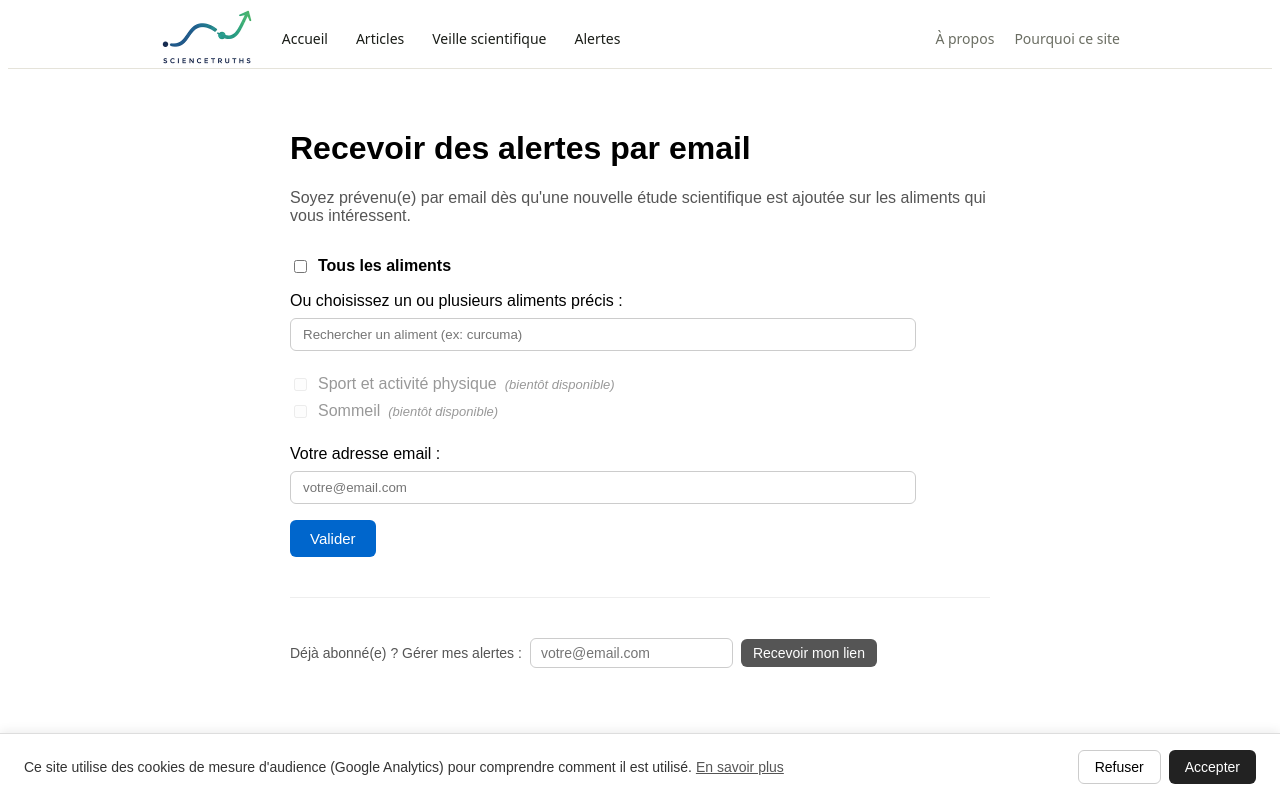
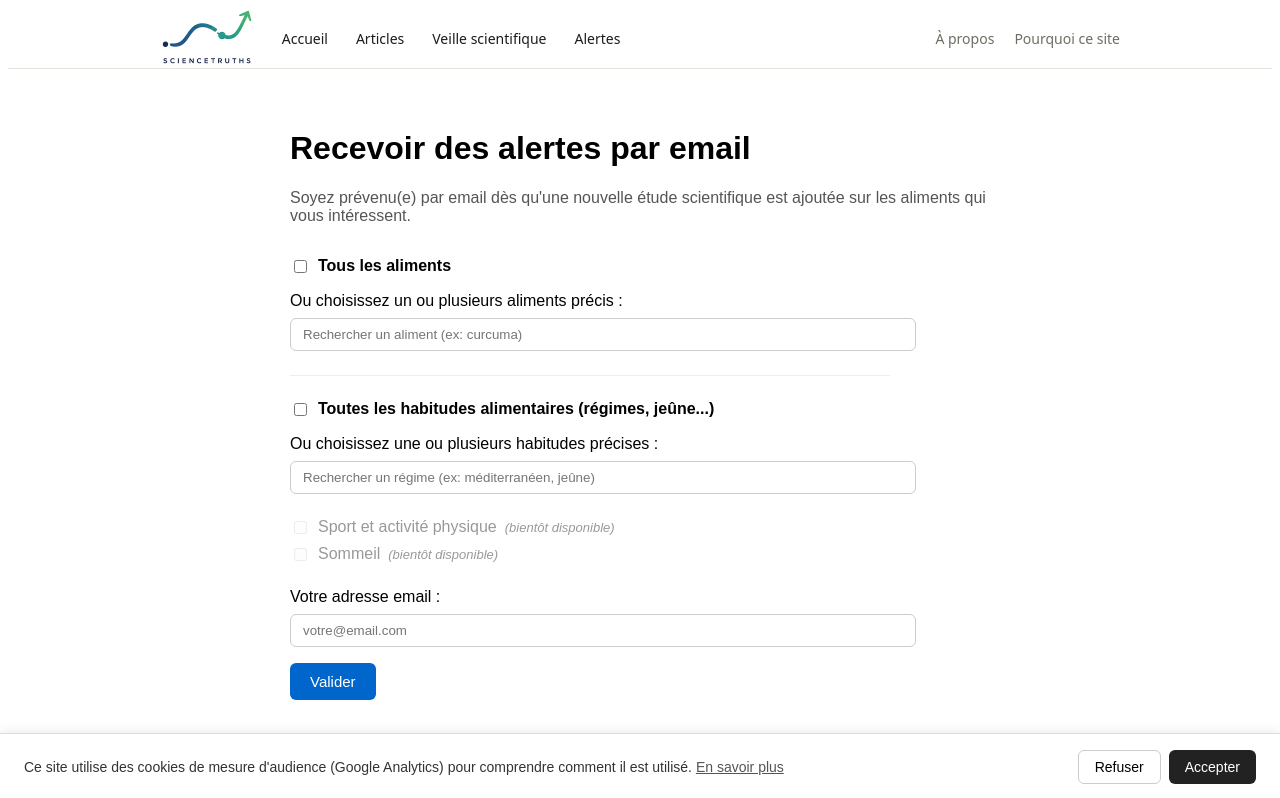
Before and after one commit to bruno13198/santeetlongevite, a Next.js app: page /mes-alertes in a window 1280 px wide. Shown: the top 798 px of the page. Built offline with nearby package versions, Linux system fonts and the light colour scheme.

Commit message:
Add habit search functionality to FormulaireAlertes

```diff
--- a/app/components/FormulaireAlertes.js
+++ b/app/components/FormulaireAlertes.js
@@ -7,10 +7,17 @@ export default function FormulaireAlertes() {
   const [resultats, setResultats] = useState([]);
   const [alimentsChoisis, setAlimentsChoisis] = useState([]);
   const [tousLesAliments, setTousLesAliments] = useState(false);
+
+  const [rechercheHabitude, setRechercheHabitude] = useState('');
+  const [resultatsHabitudes, setResultatsHabitudes] = useState([]);
+  const [habitudesChoisies, setHabitudesChoisies] = useState([]);
+  const [toutesLesHabitudes, setToutesLesHabitudes] = useState(false);
+
   const [email, setEmail] = useState('');
   const [statut, setStatut] = useState('repos'); // repos | envoi | succes | erreur
   const [message, setMessage] = useState('');
   const timeoutRef = useRef(null);
+  const timeoutHabitudeRef = useRef(null);
 
   useEffect(() => {
     if (recherche.trim().length < 2) {
@@ -25,6 +32,19 @@ export default function FormulaireAlertes() {
     }, 300);
   }, [recherche]);
 
+  useEffect(() => {
+    if (rechercheHabitude.trim().length < 2) {
+      setResultatsHabitudes([]);
+      return;
+    }
+    clearTimeout(timeoutHabitudeRef.current);
+    timeoutHabitudeRef.current = setTimeout(async () => {
+      const res = await fetch(`/api/habitudes/recherche?q=${encodeURIComponent(rechercheHabitude)}`);
+      const data = await res.json();
+      setResultatsHabitudes(data.resultats || []);
+    }, 300);
+  }, [rechercheHabitude]);
+
   function ajouterAliment(aliment) {
     if (!alimentsChoisis.find((a) => a.id === aliment.id)) {
       setAlimentsChoisis([...alimentsChoisis, aliment]);
@@ -35,6 +55,18 @@ export default function FormulaireAlertes() {
 
   function retirerAliment(id) {
     setAlimentsChoisis(alimentsChoisis.filter((a) => a.id !== id));
+  }
+
+  function ajouterHabitude(habitude) {
+    if (!habitudesChoisies.find((h) => h.id === habitude.id)) {
+      setHabitudesChoisies([...habitudesChoisies, habitude]);
+    }
+    setRechercheHabitude('');
+    setResultatsHabitudes([]);
+  }
+
+  function retirerHabitude(id) {
+    setHabitudesChoisies(habitudesChoisies.filter((h) => h.id !== id));
   }
 
   async function handleSubmit(e) {
@@ -50,6 +82,8 @@ export default function FormulaireAlertes() {
           email,
           alimentIds: alimentsChoisis.map((a) => a.id),
           tousLesAliments,
+          habitudeIds: habitudesChoisies.map((h) => h.id),
+          toutesLesHabitudes,
         }),
       });
       const data = await res.json();
@@ -72,9 +106,6 @@ export default function FormulaireAlertes() {
     return (
       <div style={{ padding: '24px', backgroundColor: '#f0f7ff', borderRadius: '8px' }}>
         <p style={{ margin: 0 }}>{message}</p>
-        <p style={{ margin: '8px 0 0', fontSize: '13px', color: '#555' }}>
-          Pensez à vérifier vos spams / courriers indésirables si vous ne voyez rien arriver.
-        </p>
       </div>
     );
   }
@@ -143,6 +174,70 @@ export default function FormulaireAlertes() {
         )}
       </div>
 
+      <hr style={{ margin: '24px 0', border: 'none', borderTop: '1px solid #eee' }} />
+
+      {/* Toutes les habitudes alimentaires */}
+      <label style={{ display: 'flex', alignItems: 'center', gap: '8px', marginBottom: '16px', fontWeight: 'bold' }}>
+        <input
+          type="checkbox"
+          checked={toutesLesHabitudes}
+          onChange={(e) => setToutesLesHabitudes(e.target.checked)}
+        />
+        Toutes les habitudes alimentaires (régimes, jeûne...)
+      </label>
+
+      {/* Sélection d'habitudes précises, désactivée si "toutes" est coché */}
+      <div style={{ opacity: toutesLesHabitudes ? 0.4 : 1, pointerEvents: toutesLesHabitudes ? 'none' : 'auto', marginBottom: '24px' }}>
+        <label style={{ display: 'block', marginBottom: '8px' }}>
+          Ou choisissez une ou plusieurs habitudes précises :
+        </label>
+
+        <div style={{ position: 'relative' }}>
+          <input
+            type="text"
+            placeholder="Rechercher un régime (ex: méditerranéen, jeûne)"
+            value={rechercheHabitude}
+            onChange={(e) => setRechercheHabitude(e.target.value)}
+            style={{ width: '100%', padding: '8px 12px', border: '1px solid #ccc', borderRadius: '6px' }}
+          />
+          {resultatsHabitudes.length > 0 && (
+            <ul style={{ position: 'absolute', top: '100%', left: 0, right: 0, backgroundColor: 'white', border: '1px solid #ccc', borderRadius: '6px', listStyle: 'none', margin: 0, padding: '4px 0', zIndex: 10 }}>
+              {resultatsHabitudes.map((habitude) => (
+                <li
+                  key={habitude.id}
+                  onClick={() => ajouterHabitude(habitude)}
+                  style={{ padding: '8px 12px', cursor: 'pointer' }}
+                  onMouseEnter={(e) => (e.target.style.backgroundColor = '#f5f5f5')}
+                  onMouseLeave={(e) => (e.target.style.backgroundColor = 'white')}
+                >
+                  {habitude.nom}
+                </li>
+              ))}
+            </ul>
+          )}
+        </div>
+
+        {habitudesChoisies.length > 0 && (
+          <div style={{ display: 'flex', flexWrap: 'wrap', gap: '8px', marginTop: '12px' }}>
+            {habitudesChoisies.map((habitude) => (
+              <span
+                key={habitude.id}
+                style={{ backgroundColor: '#e8f0fe', padding: '4px 10px', borderRadius: '14px', fontSize: '14px', display: 'flex', alignItems: 'center', gap: '6px' }}
+              >
+                {habitude.nom}
+                <button
+                  type="button"
+                  onClick={() => retirerHabitude(habitude.id)}
+                  style={{ border: 'none', background: 'none', cursor: 'pointer', fontSize: '14px', lineHeight: 1 }}
+                >
+                  ×
+                </button>
+              </span>
+            ))}
+          </div>
+        )}
+      </div>
+
       {/* Sport et sommeil, grisés */}
       <div style={{ opacity: 0.4, marginBottom: '24px' }}>
         <label style={{ display: 'flex', alignItems: 'center', gap: '8px', marginBottom: '8px' }}>
```
